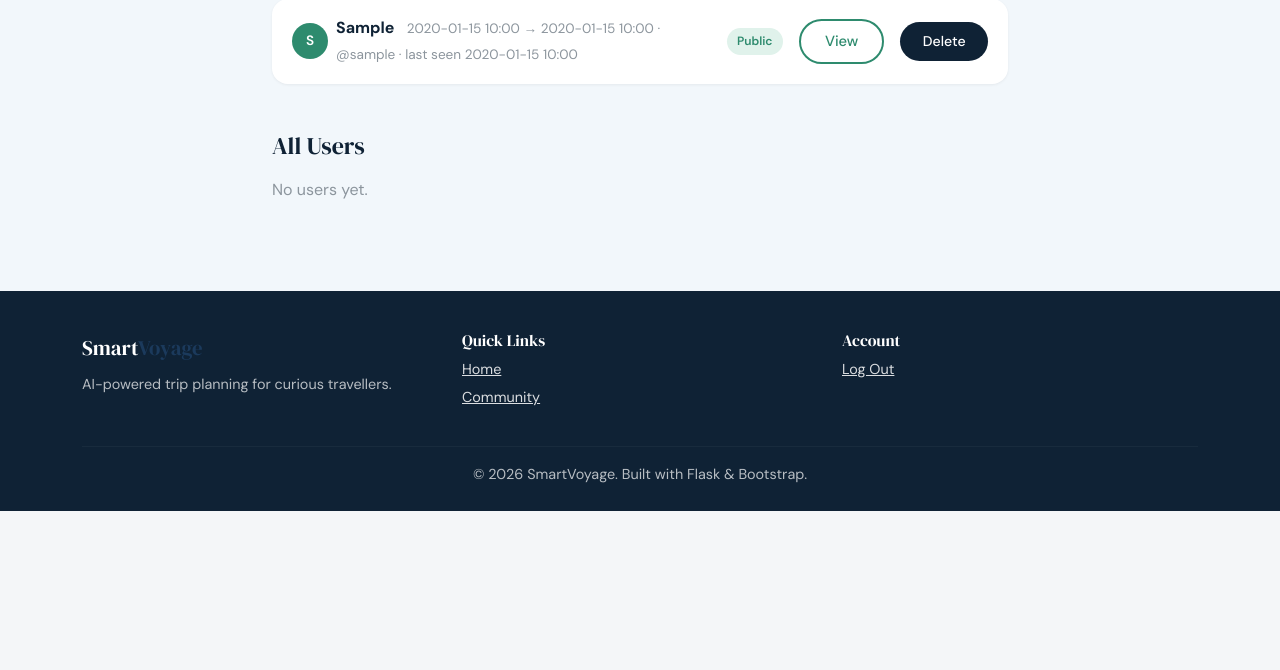
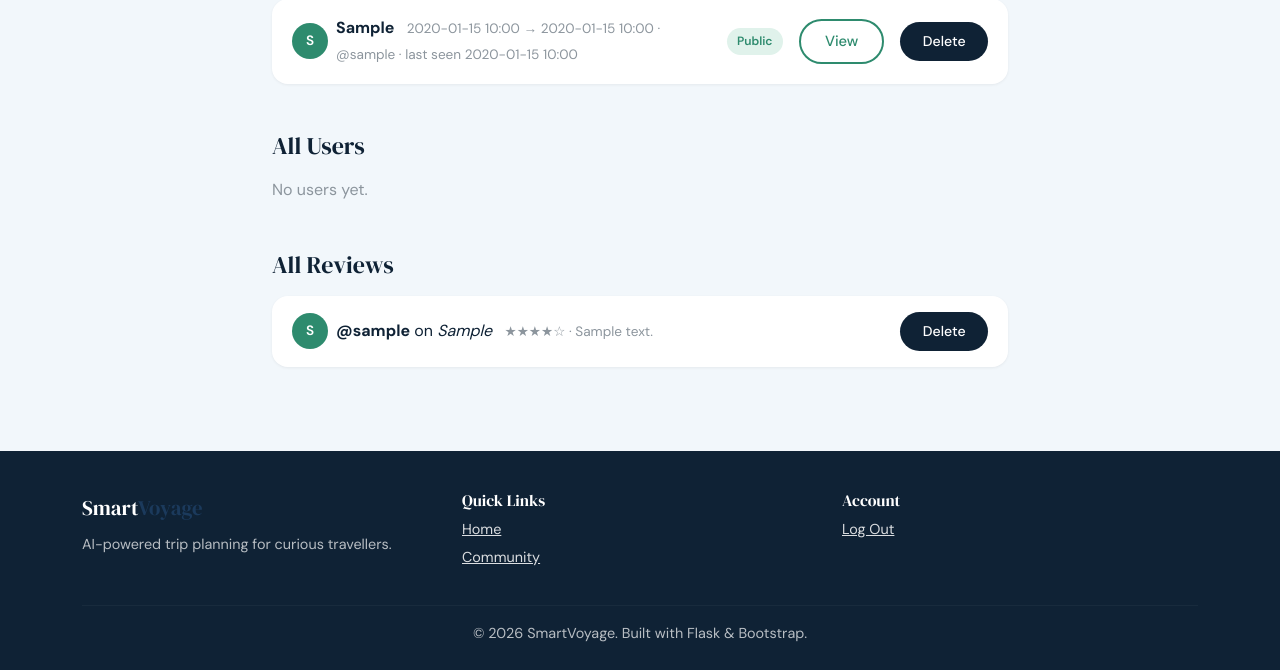
Before and after one commit to sduproy/CITS3403-Project, a Flask app: page /admin in a window 1280 px wide. Shown: the part 455-1125 px from the top of the page. Before the commit the page ends 966 px from the top, so only its background shows below. Run offline with Flask 3, Linux system fonts and the light colour scheme; a user stored in the database is signed in; tables that the repository leaves empty hold one stand-in row (values such as "Sample post").

Commit message:
add: admin review deletion access

```diff
--- a/forms.py
+++ b/forms.py
@@ -173,3 +173,6 @@ class ReviewForm(FlaskForm):
     )
     comment = TextAreaField("Comment", validators=[Optional(), Length(max=500)])
     submit = SubmitField("Submit Review")
+
+class AdminDeleteReviewForm(FlaskForm):
+    """Empty form for CSRF protection on admin review deletion."""
--- a/routes.py
+++ b/routes.py
@@ -32,7 +32,7 @@ from werkzeug.security import check_password_hash, generate_password_hash
 
 import gemma
 from extensions import db
-from forms import AdminDeleteItineraryForm, DeleteItineraryForm, DeleteUserForm, LoginForm, NewItineraryForm, RegisterForm, TogglePublicForm, ReviewForm
+from forms import AdminDeleteItineraryForm, DeleteItineraryForm, DeleteUserForm, LoginForm, NewItineraryForm, RegisterForm, TogglePublicForm, ReviewForm, AdminDeleteReviewForm
 from models import Itinerary, User, Review
 
 main = Blueprint("main", __name__)
@@ -192,6 +192,7 @@ def admin_dashboard():
     from collections import Counter
     destinations = [i.destination.strip().title() for i in itineraries]
     top_destination = Counter(destinations).most_common(1)[0][0] if destinations else "N/A"
+    reviews = Review.query.order_by(Review.created_at.desc()).all()
 
     return render_template(
         "admin_dashboard.html",
@@ -199,6 +200,8 @@ def admin_dashboard():
         users=users,
         delete_itinerary_form=AdminDeleteItineraryForm(),
         delete_user_form=DeleteUserForm(),
+        reviews=reviews,
+        delete_review_form=AdminDeleteReviewForm(),
         total_users=total_users,
         total_itineraries=total_itineraries,
         public_itineraries=public_itineraries,
@@ -355,6 +358,21 @@ def admin_delete_user(id):
         flash(f"User {user.username} deleted.", "success")
     return redirect(url_for("main.admin_dashboard"))
 
+#admin access for deleting reviews
+@main.route("/admin/review/<int:id>/delete", methods=["POST"])
+@admin_required
+def admin_delete_review(id):
+    form = AdminDeleteReviewForm()
+    if not form.validate_on_submit():
+        flash("The CSRF token is missing.", "error")
+        return redirect(url_for("main.admin_dashboard"))
+    review = db.session.get(Review, id)
+    if review is not None:
+        db.session.delete(review)
+        db.session.commit()
+        flash("Review deleted.", "success")
+    return redirect(url_for("main.admin_dashboard"))
+
 
 @main.route("/manual_itinerary", methods=["GET", "POST"])
 @login_required
--- a/templates/admin_dashboard.html
+++ b/templates/admin_dashboard.html
@@ -99,6 +99,30 @@
       {% else %}
         <p class="tp-text-muted">No users yet.</p>
       {% endif %}
+          <h4 class="mb-3 mt-5" style="font-family:var(--tp-font-display);">All Reviews</h4>
+    {% if reviews %}
+      {% for review in reviews %}
+      <div class="tp-trip-row">
+        <div class="d-flex align-items-center gap-2">
+          <div class="tp-avatar">{{ review.user.username[0].upper() }}</div>
+          <div>
+            <strong>@{{ review.user.username }}</strong> on <em>{{ review.itinerary.destination }}</em>
+            <span class="tp-text-muted ms-2" style="font-size:0.85rem">
+              {{ '★' * review.rating }}{{ '☆' * (5 - review.rating) }}
+              {% if review.comment %}&middot; {{ review.comment }}{% endif %}
+            </span>
+          </div>
+        </div>
+        <form method="POST" action="{{ url_for('main.admin_delete_review', id=review.id) }}" onsubmit="return confirm('Delete this review?')">
+          {{ delete_review_form.hidden_tag() }}
+          <button type="submit" class="btn btn-sm btn-tp-dark">Delete</button>
+        </form>
+      </div>
+      {% endfor %}
+    {% else %}
+      <p class="tp-text-muted">No reviews yet.</p>
+    {% endif %}
+
 
   </div>
 </section>
```
